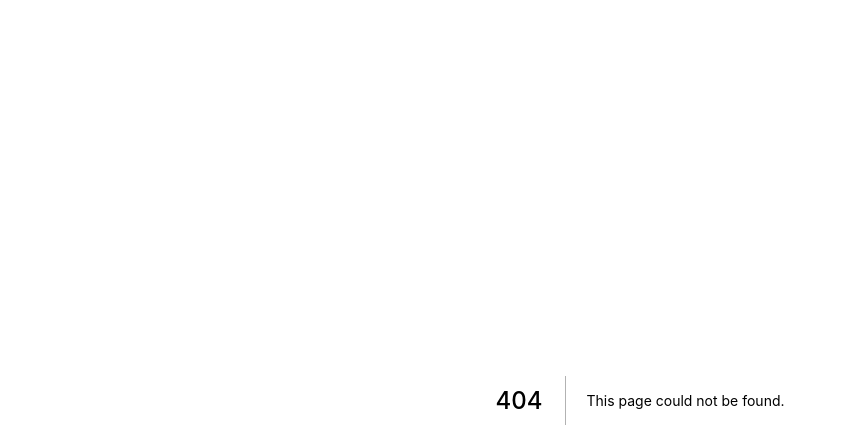
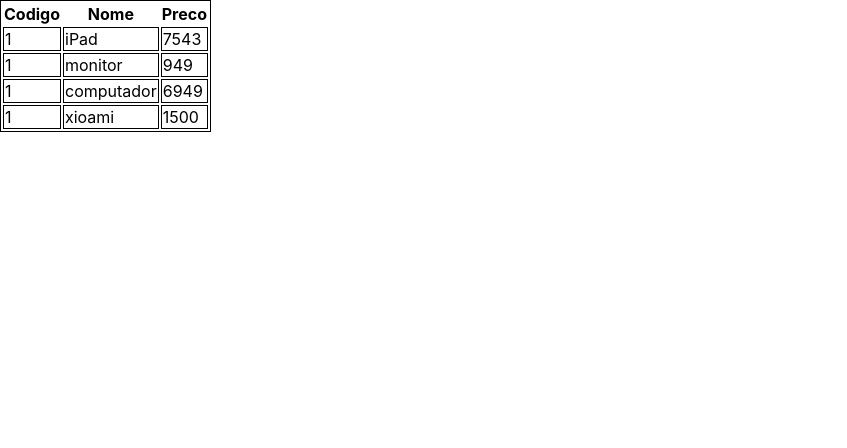
Before and after one commit to schmidtmarcelo/exercicios, a Next.js app: page /render/repeticao2 in a window 1280 px wide. Before the commit this address had no page. Shown: the top 448 px of the page, without its empty margins (0-847 px from the left). Built offline with nearby package versions, Linux system fonts and the light colour scheme.

Commit message:
repeticao2

```diff
--- /dev/null
+++ b/data/listaProdutos.js
@@ -0,0 +1,8 @@
+import Produto from "../model/produto";
+
+export default [
+    new Produto(1, "iPad", 7543),
+    new Produto(1, "monitor", 949),
+    new Produto(1, "computador", 6949),
+    new Produto(1, "xioami", 1500),
+]
--- /dev/null
+++ b/model/produto.js
@@ -0,0 +1,24 @@
+export default class Produto {
+    #id
+    #nome
+    #preco
+
+    constructor(id, nome, preco){
+        this.#id = id
+        this.#nome = nome
+        this.#preco = preco
+    }
+
+    get id() {
+        return this.#id
+    }
+
+    get nome() {
+        return this.#nome
+    }
+
+    get preco () {
+        return this.#preco
+    }
+
+}
--- /dev/null
+++ b/pages/render/repeticao2.jsx
@@ -0,0 +1,37 @@
+import lista from '../../data/listaProdutos'
+
+export default function repeticao2() {
+
+    const comBorda = {
+        border: "1px solid #000"
+    }
+
+    function renderizarLinhas() {
+        return lista.map(produto => {
+            return (
+                <tr key={produto.id}>
+                    <td style={comBorda}>{produto.id}</td>
+                    <td style={comBorda}>{produto.nome}</td>
+                    <td style={comBorda}>{produto.preco}</td>
+                </tr>
+            )
+        })
+    }
+
+    return (
+        <div>
+            <table style={comBorda}>
+                <thead>
+                    <tr>
+                        <th>Codigo</th>
+                        <th>Nome</th>
+                        <th>Preco</th>
+                    </tr>
+                </thead>
+                <tbody>
+                    {renderizarLinhas()}
+                </tbody>
+            </table>
+        </div>
+    )
+}
```
